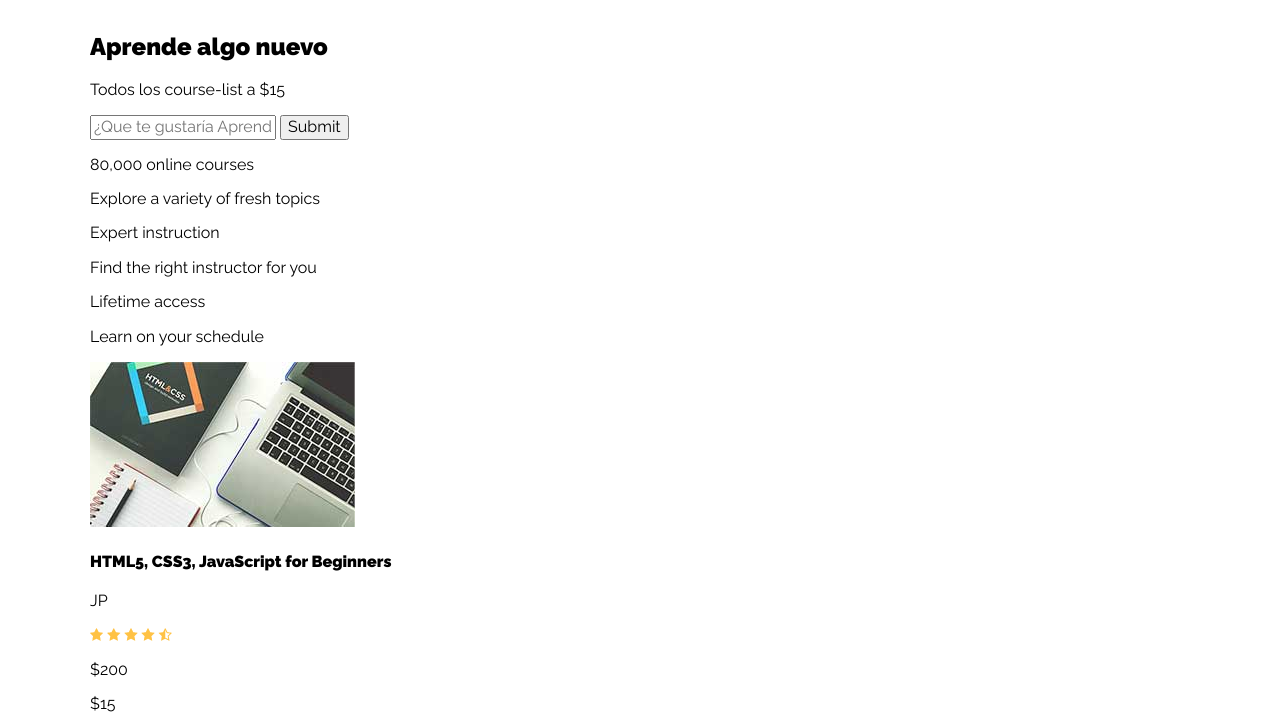
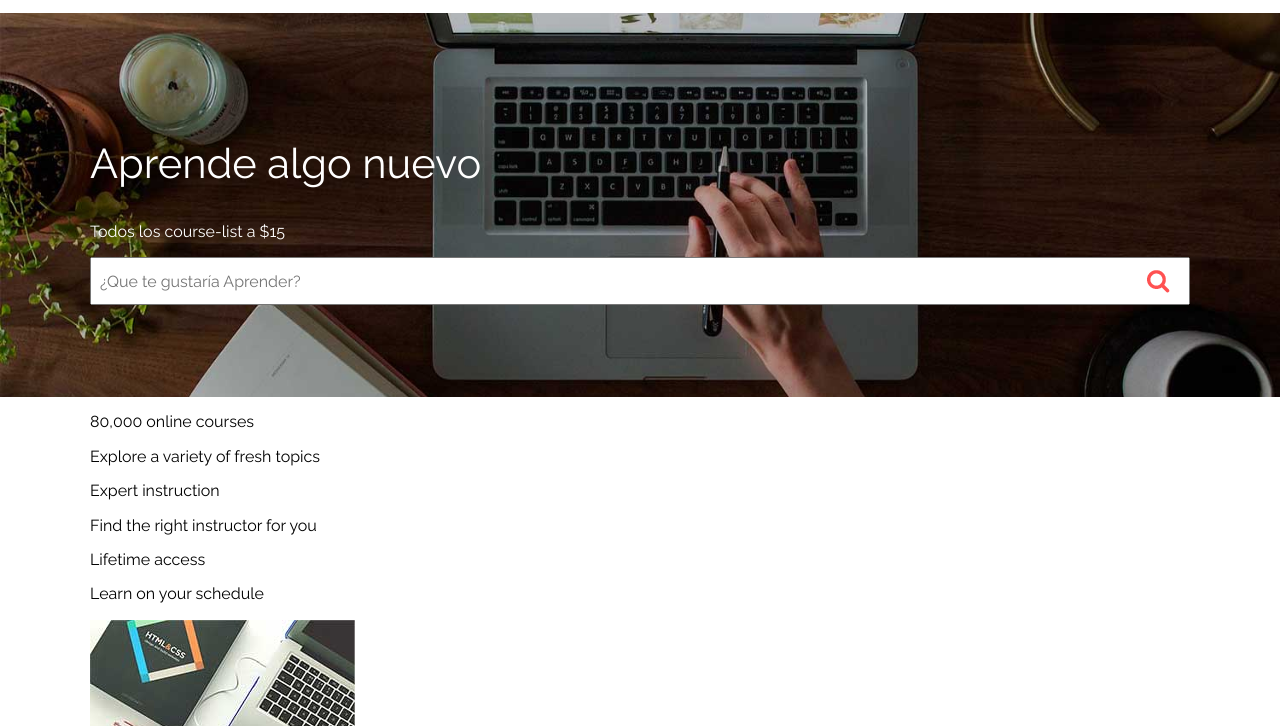
Before and after one commit to carolvasc/advanced-css, a website: page flexbox/udemy/index.html in a window 1280 px wide. Shown: the part 60-786 px from the top of the page. Drawn offline with nearby package versions, Linux system fonts and the light colour scheme.

Commit message:
WIP Udemy project: Redesign the banner image

```diff
--- a/flexbox/udemy/scss/app.scss
+++ b/flexbox/udemy/scss/app.scss
@@ -45,3 +45,41 @@ body {
     }
   }
 }
+
+.hero {
+  background-image: url(../img/hero.jpg);
+  background-size: cover;
+  background-position: center center;
+  min-height: 24rem;
+  display: flex;
+  align-items: center;
+  .hero-content {
+    color: $white;
+    h2 {
+      font-size: 2.6rem;
+      font-weight: 400;
+    }
+    form {
+      position: relative;
+      input[type="text"] {
+        width: 100%;
+        height: 3rem;
+        padding-left: 0.5rem;
+      }
+      input[type="submit"] {
+        position: absolute;
+        top: 0;
+        right: 0;
+        display: block;
+        text-indent: -9999px;
+        border: none;
+        width: 3rem;
+        height: 3rem;
+        background-color: transparent;
+        background-image: url(../img/search.png);
+        background-repeat: no-repeat;
+        background-position: center center;
+      }
+    }
+  }
+}
```
Also changed, not shown: flexbox/udemy/css/app.css.
